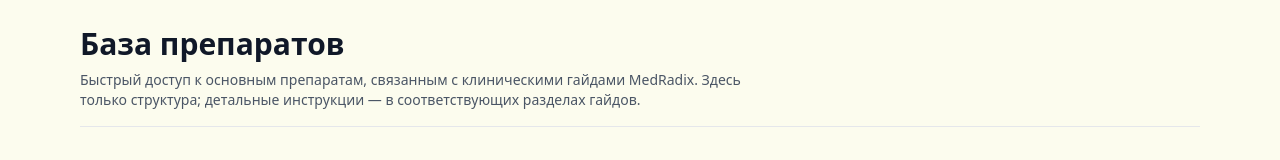
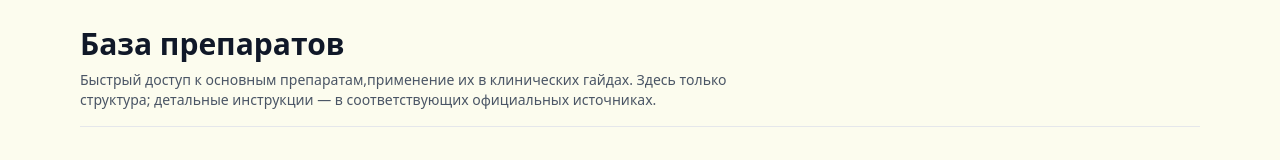
Before and after one commit to NMaryko/MedRadix, a Next.js app: page /drugs in a window 1280 px wide. Shown: the part 123-283 px from the top of the page. Built offline with nearby package versions, Linux system fonts and the light colour scheme.

Commit message:
Update page.tsx

```diff
--- a/app/drugs/page.tsx
+++ b/app/drugs/page.tsx
@@ -69,9 +69,9 @@ export default function DrugsPage() {
             База препаратов
           </h1>
           <p className="text-sm text-gray-600 max-w-2xl">
-            Быстрый доступ к основным препаратам, связанным с клиническими гайдами
-            MedRadix. Здесь только структура; детальные инструкции — в соответствующих
-            разделах гайдов.
+            Быстрый доступ к основным препаратам,применение их в клинических гайдах.
+            Здесь только структура; детальные инструкции — в соответствующих
+            официальных источниках.
           </p>
         </header>
 
```
